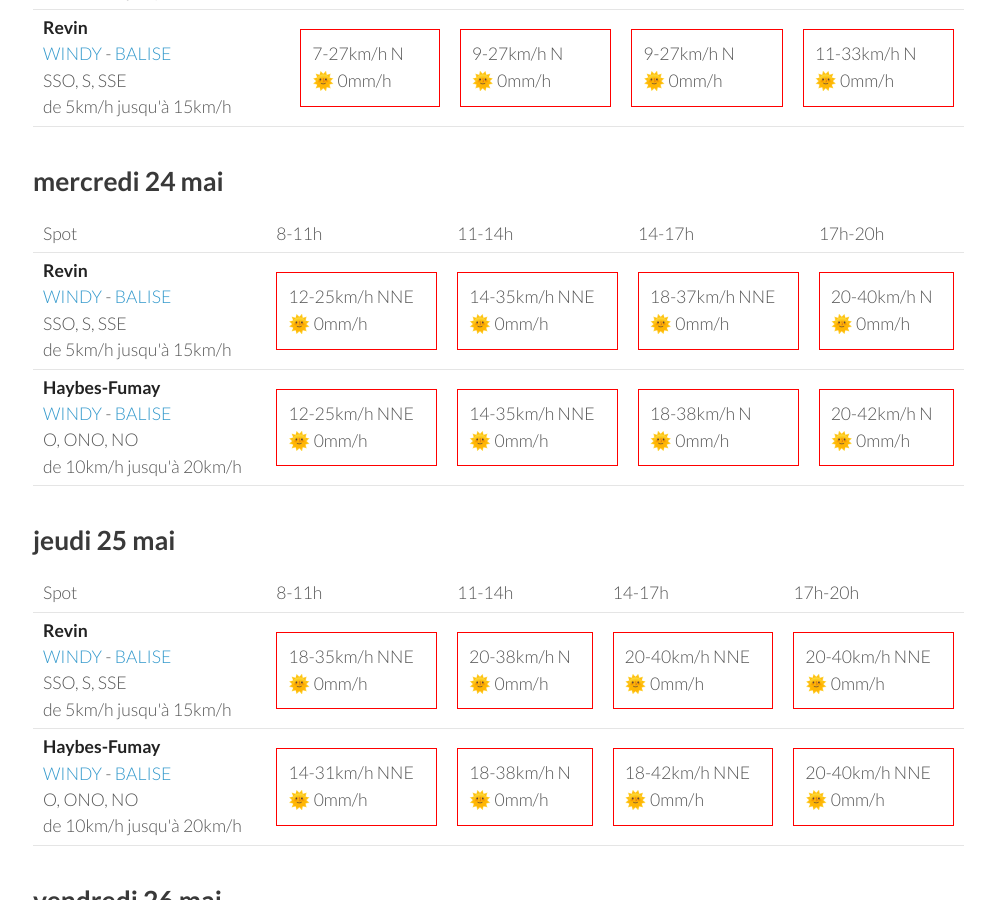
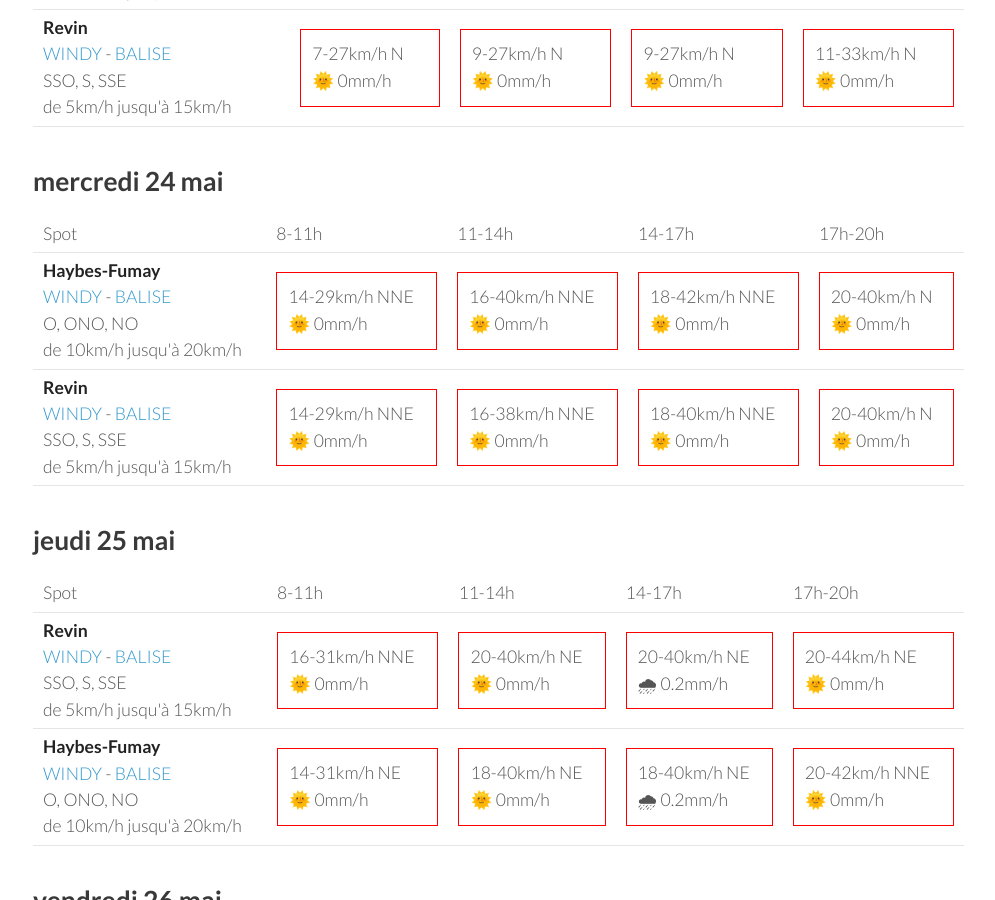
Before and after one commit to parapente-dans-le-nord/parapente-dans-le-nord.github.io, a Jekyll site: the page built from ardennes.markdown, in a window 1280 px wide and 900 px high, scrolled down 833 px. Shown: the whole window, without its empty margins (25-1020 px from the left). Built offline with Jekyll 4.4.1, drawn with Linux system fonts in a browser that asks for light colours; some of the changed text lies outside the part shown.

Commit message:
update index.markdown

```diff
--- a/ardennes.markdown
+++ b/ardennes.markdown
@@ -92,22 +92,22 @@ page mise à jour le lundi 22 mai 13:10
       <td>17h-20h</td>
     </tr>
 <tr>
-        <td><strong>Revin</strong><br><a href="https://windy.com/49.948/4.625?49.543,4.625,8">WINDY</a> - <span class=""><a href="http://www.balisemeteo.com/balise.php?idBalise=5019">BALISE</a> </span><br> <span class="vent-favorable">SSO, S, SSE</span><br><span class="force-vent">de 5km/h jusqu'à 15km/h</span> </td>
+        <td><strong>Haybes-Fumay</strong><br><a href="https://windy.com/49.998/4.715?49.913,4.738,10">WINDY</a> - <span class=""><a href="http://www.balisemeteo.com/balise.php?idBalise=104">BALISE</a> </span><br> <span class="vent-favorable">O, ONO, NO</span><br><span class="force-vent">de 10km/h jusqu'à 20km/h</span> </td>
 
-            <td><div class="not-flyable"><p>12-25km/h NNE</p><p>🌞 0mm/h</p></div></td>
-            <td><div class="not-flyable"><p>14-35km/h NNE</p><p>🌞 0mm/h</p></div></td>
-            <td><div class="not-flyable"><p>18-37km/h NNE</p><p>🌞 0mm/h</p></div></td>
+            <td><div class="not-flyable"><p>14-29km/h NNE</p><p>🌞 0mm/h</p></div></td>
+            <td><div class="not-flyable"><p>16-40km/h NNE</p><p>🌞 0mm/h</p></div></td>
+            <td><div class="not-flyable"><p>18-42km/h NNE</p><p>🌞 0mm/h</p></div></td>
             <td><div class="not-flyable"><p>20-40km/h N</p><p>🌞 0mm/h</p></div></td>
 
 
     </tr>
 <tr>
-        <td><strong>Haybes-Fumay</strong><br><a href="https://windy.com/49.998/4.715?49.913,4.738,10">WINDY</a> - <span class=""><a href="http://www.balisemeteo.com/balise.php?idBalise=104">BALISE</a> </span><br> <span class="vent-favorable">O, ONO, NO</span><br><span class="force-vent">de 10km/h jusqu'à 20km/h</span> </td>
+        <td><strong>Revin</strong><br><a href="https://windy.com/49.948/4.625?49.543,4.625,8">WINDY</a> - <span class=""><a href="http://www.balisemeteo.com/balise.php?idBalise=5019">BALISE</a> </span><br> <span class="vent-favorable">SSO, S, SSE</span><br><span class="force-vent">de 5km/h jusqu'à 15km/h</span> </td>
 
-            <td><div class="not-flyable"><p>12-25km/h NNE</p><p>🌞 0mm/h</p></div></td>
-            <td><div class="not-flyable"><p>14-35km/h NNE</p><p>🌞 0mm/h</p></div></td>
-            <td><div class="not-flyable"><p>18-38km/h N</p><p>🌞 0mm/h</p></div></td>
-            <td><div class="not-flyable"><p>20-42km/h N</p><p>🌞 0mm/h</p></div></td>
+            <td><div class="not-flyable"><p>14-29km/h NNE</p><p>🌞 0mm/h</p></div></td>
+            <td><div class="not-flyable"><p>16-38km/h NNE</p><p>🌞 0mm/h</p></div></td>
+            <td><div class="not-flyable"><p>18-40km/h NNE</p><p>🌞 0mm/h</p></div></td>
+            <td><div class="not-flyable"><p>20-40km/h N</p><p>🌞 0mm/h</p></div></td>
 
 
     </tr>
@@ -130,20 +130,20 @@ page mise à jour le lundi 22 mai 13:10
 <tr>
         <td><strong>Revin</strong><br><a href="https://windy.com/49.948/4.625?49.543,4.625,8">WINDY</a> - <span class=""><a href="http://www.balisemeteo.com/balise.php?idBalise=5019">BALISE</a> </span><br> <span class="vent-favorable">SSO, S, SSE</span><br><span class="force-vent">de 5km/h jusqu'à 15km/h</span> </td>
 
-            <td><div class="not-flyable"><p>18-35km/h NNE</p><p>🌞 0mm/h</p></div></td>
-            <td><div class="not-flyable"><p>20-38km/h N</p><p>🌞 0mm/h</p></div></td>
-            <td><div class="not-flyable"><p>20-40km/h NNE</p><p>🌞 0mm/h</p></div></td>
-            <td><div class="not-flyable"><p>20-40km/h NNE</p><p>🌞 0mm/h</p></div></td>
+            <td><div class="not-flyable"><p>16-31km/h NNE</p><p>🌞 0mm/h</p></div></td>
+            <td><div class="not-flyable"><p>20-40km/h NE</p><p>🌞 0mm/h</p></div></td>
+            <td><div class="not-flyable"><p>20-40km/h NE</p><p>🌧 0.2mm/h</p></div></td>
+            <td><div class="not-flyable"><p>20-44km/h NE</p><p>🌞 0mm/h</p></div></td>
 
 
     </tr>
 <tr>
         <td><strong>Haybes-Fumay</strong><br><a href="https://windy.com/49.998/4.715?49.913,4.738,10">WINDY</a> - <span class=""><a href="http://www.balisemeteo.com/balise.php?idBalise=104">BALISE</a> </span><br> <span class="vent-favorable">O, ONO, NO</span><br><span class="force-vent">de 10km/h jusqu'à 20km/h</span> </td>
 
-            <td><div class="not-flyable"><p>14-31km/h NNE</p><p>🌞 0mm/h</p></div></td>
-            <td><div class="not-flyable"><p>18-38km/h N</p><p>🌞 0mm/h</p></div></td>
-            <td><div class="not-flyable"><p>18-42km/h NNE</p><p>🌞 0mm/h</p></div></td>
-            <td><div class="not-flyable"><p>20-40km/h NNE</p><p>🌞 0mm/h</p></div></td>
+            <td><div class="not-flyable"><p>14-31km/h NE</p><p>🌞 0mm/h</p></div></td>
+            <td><div class="not-flyable"><p>18-40km/h NE</p><p>🌞 0mm/h</p></div></td>
+            <td><div class="not-flyable"><p>18-40km/h NE</p><p>🌧 0.2mm/h</p></div></td>
+            <td><div class="not-flyable"><p>20-42km/h NNE</p><p>🌞 0mm/h</p></div></td>
 
 
     </tr>
```
Also changed, not shown: other parts of ardennes.markdown (+1 -1 lines).
